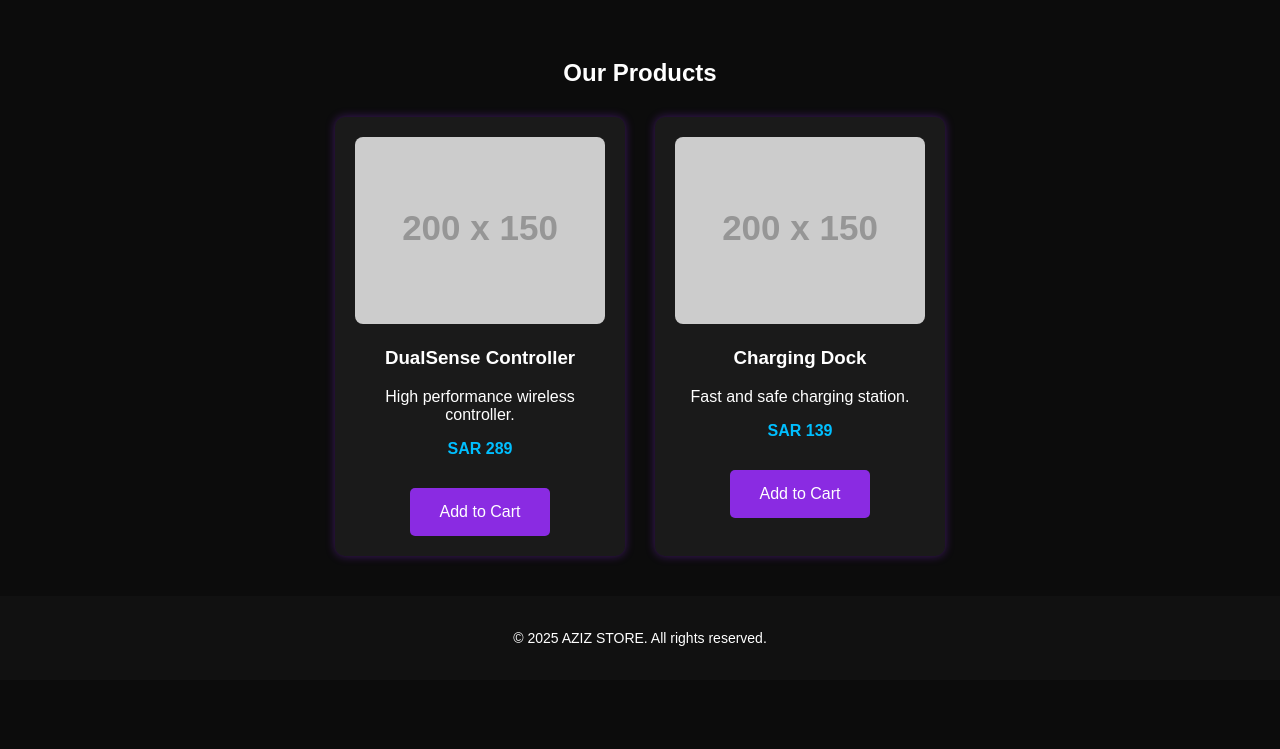
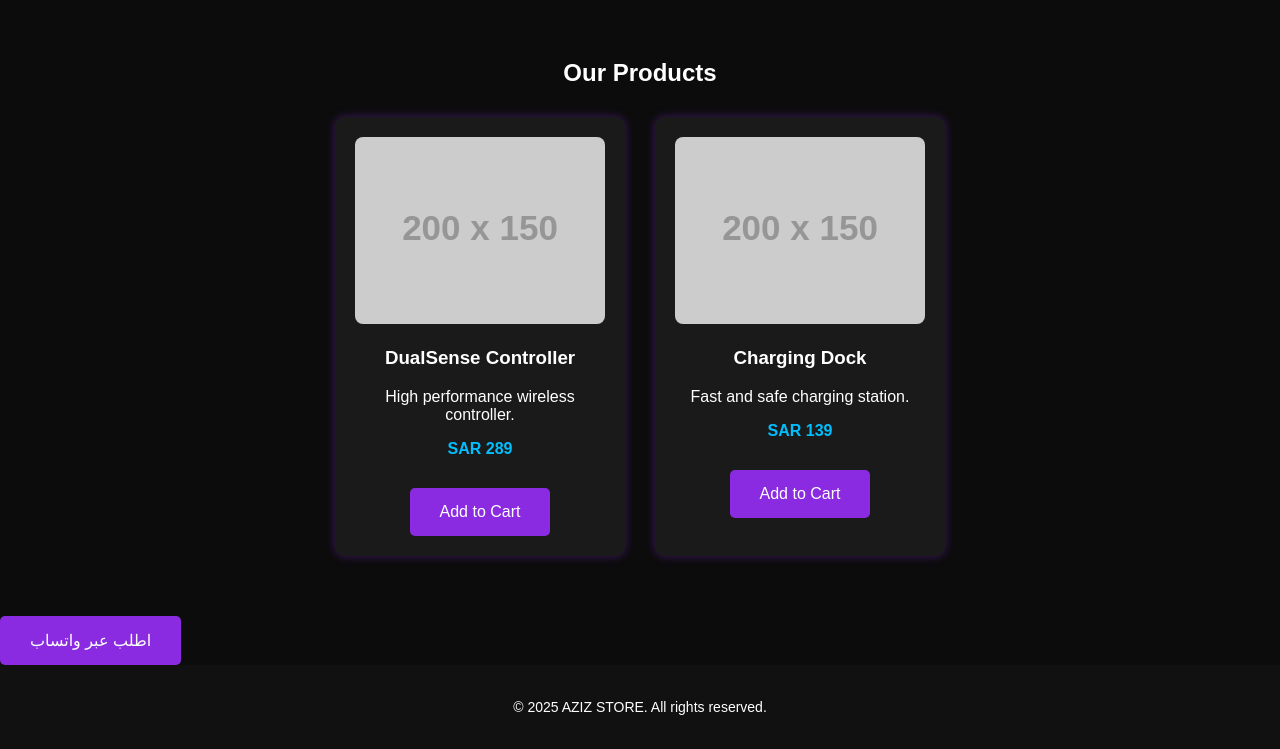
Before and after one commit to aziz1420/AZIZ-store, a plain HTML site: page products.html in a window 1280 px wide. Shown: the part 69-818 px from the top of the page. Drawn offline with Linux system fonts and the light colour scheme; placeholder pictures from the web are drawn by us.

Commit message:
Update products.html

```diff
--- a/products.html
+++ b/products.html
@@ -36,7 +36,10 @@
       </div>
     </div>
   </section>
-
+<a class="btn whatsapp" target="_blank"
+   href="https://wa.me/966594225760?text=أهلاً، أود طلب DualSense Controller من موقع AZIZ STORE">
+   اطلب عبر واتساب
+</a>
   <footer>
     <p>&copy; 2025 AZIZ STORE. All rights reserved.</p>
   </footer>
```
